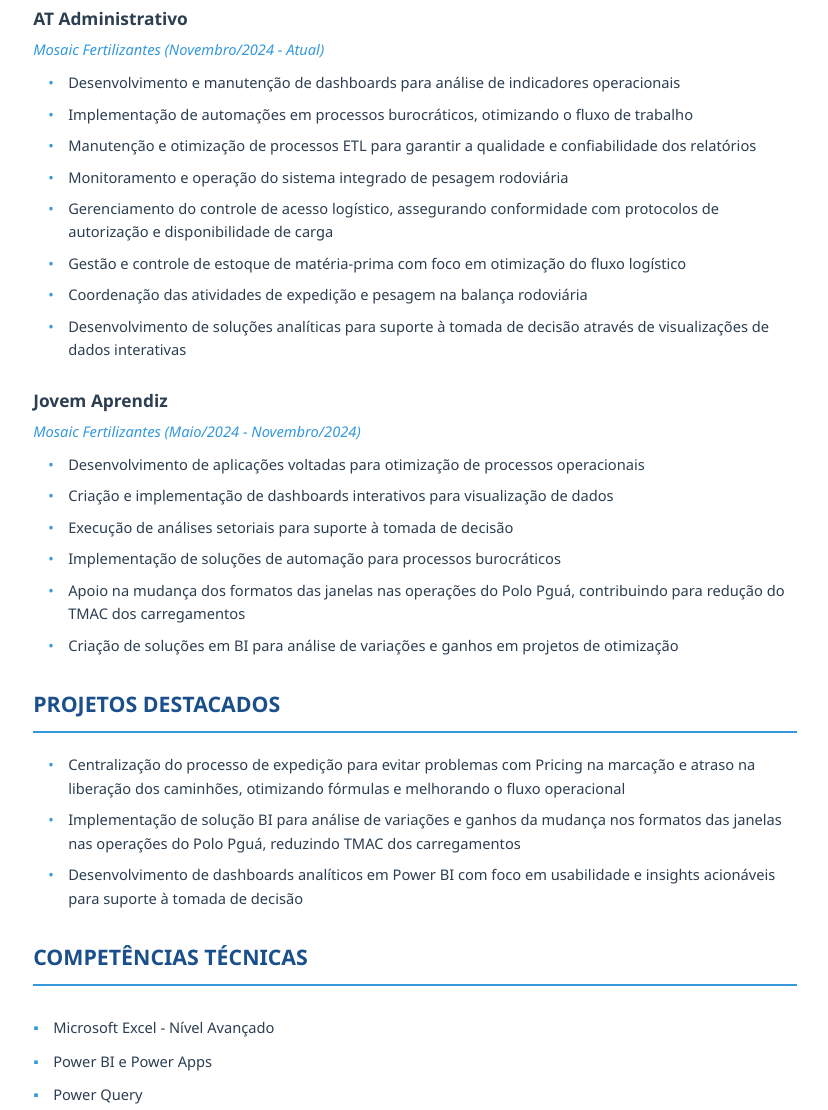
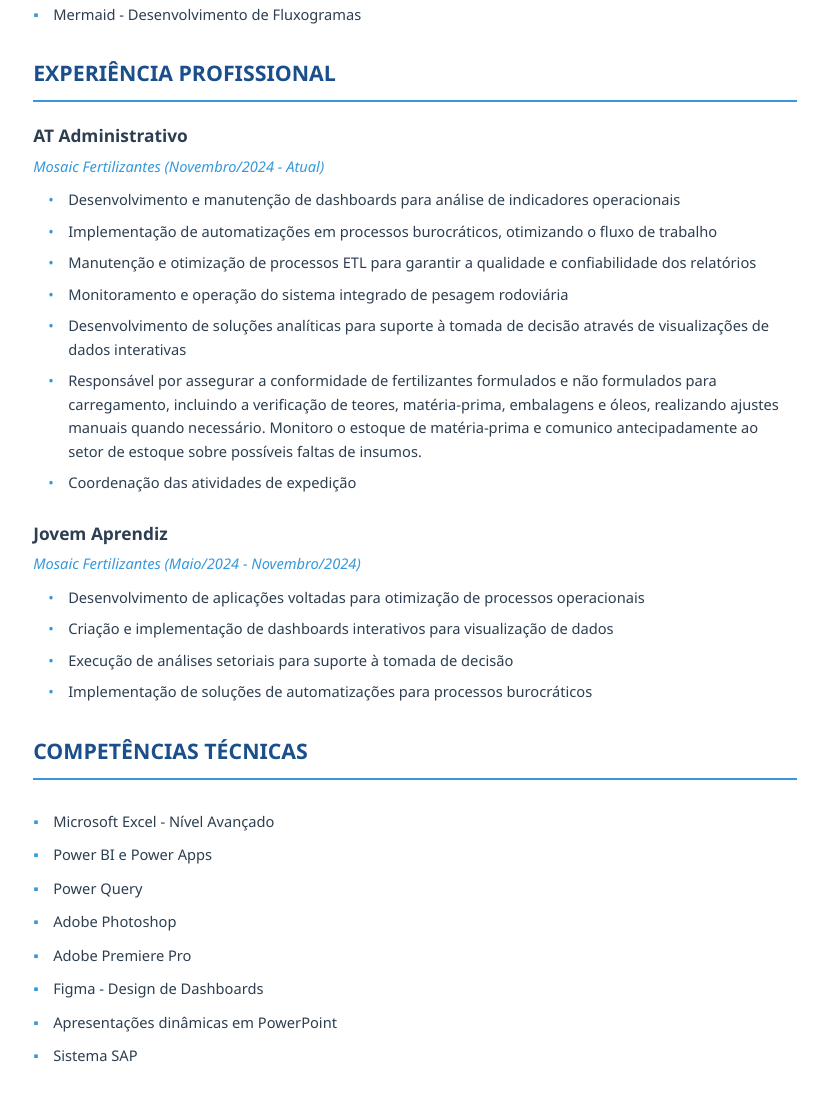
Before and after one commit to AxlRocha/currentcurriculo, a plain HTML site: page index.html in a window 1280 px wide. Shown: the part 1465-2575 px from the top of the page, without its empty margins (225-1053 px from the left). Drawn offline with Linux system fonts and the light colour scheme.

Commit message:
Update index.html

```diff
--- a/index.html
+++ b/index.html
@@ -199,11 +199,11 @@
            <h2>CONQUISTAS E RECONHECIMENTOS</h2>
            <div class="achievement">
                <div class="achievement-title">Reconhecimento BSC - Abril/2025</div>
-               <p>Homenageado no BSC mensal que reúne várias unidades da Mosaic do Brasil para reconhecer colaboradores com impacto positivo na empresa. Recebi destaque pela implementação de dashboards analíticos em Power BI que proporcionaram insights acionáveis, possibilitando a análise completa e avançada de Expedição, Recepção, Agendamentos, Cancelamentos e Planejado vs Realizado, facilitaram a tomada de decisão e otimizaram processos na área de Controladoria, resultando em maior eficiência operacional. Atualmente, o projeto está sendo expandido para outras unidades da Mosaic no Brasil, abrangendo maior território nacional após o sucesso inicial na unidade de Paranaguá.</p>
+               <p>Homenageado no BSC mensal que reúne várias unidades da Mosaic do Brasil para reconhecer colaboradores com impacto positivo na empresa. Recebi destaque pela implementação de dashboards analíticos em Power BI que proporcionaram insights acionáveis, possibilitando a análise completa e avançada de Expedição, Recepção, Agendamentos e Planejado vs Realizado, facilitaram a tomada de decisão e otimizaram processos na área de Controladoria, resultando em maior eficiência operacional. Atualmente, o projeto está sendo expandido para outras unidades da Mosaic no Brasil, abrangendo maior território nacional após o sucesso inicial na unidade de Paranaguá.</p>
            </div>
            <div class="achievement">
                <div class="achievement-title">Reconhecimento BSC - Julho/2025</div>
-               <p>Segundo reconhecimento no BSC mensal da Mosaic Fertilizantes por centralizar o processo de expedição para evitar problemas com Pricing na marcação e atraso na liberação dos caminhões, otimizando as fórmulas e melhorando significativamente o fluxo operacional da empresa.</p>
+               <p>Segundo reconhecimento no BSC mensal da Mosaic Fertilizantes por centralizar o processo de expedição para evitar problemas com Pricing na marcação e atraso na liberação dos caminhões. O projeto envolveu a conferência e validação dos produtos marcados para os caminhões, verificando se há produto disponível em estoque para a quantidade de caminhões marcados e se as marcações estão nos conformes, realizando ajustes manuais quando necessário ou encaminhando para o setor de Pricing. <strong>Resultado:</strong> Após a centralização do processo, desde maio de 2025 não teve mais nenhum caso de caminhões parados aguardando ajuste de Pricing para seguir com faturamento, melhorando significativamente o fluxo operacional da empresa.</p>
            </div>
        </div>
 
@@ -233,13 +233,13 @@
            <div class="job-period">Mosaic Fertilizantes (Novembro/2024 - Atual)</div>
            <div class="job-description">
                <p>Desenvolvimento e manutenção de dashboards para análise de indicadores operacionais</p>
-               <p>Implementação de automações em processos burocráticos, otimizando o fluxo de trabalho</p>
+               <p>Implementação de automatizações em processos burocráticos, otimizando o fluxo de trabalho</p>
                <p>Manutenção e otimização de processos ETL para garantir a qualidade e confiabilidade dos relatórios</p>
                <p>Monitoramento e operação do sistema integrado de pesagem rodoviária</p>
-               <p>Gerenciamento do controle de acesso logístico, assegurando conformidade com protocolos de autorização e disponibilidade de carga</p>
-               <p>Gestão e controle de estoque de matéria-prima com foco em otimização do fluxo logístico</p>
-               <p>Coordenação das atividades de expedição e pesagem na balança rodoviária</p>
                <p>Desenvolvimento de soluções analíticas para suporte à tomada de decisão através de visualizações de dados interativas</p>
+               <p>Responsável por assegurar a conformidade de fertilizantes formulados e não formulados para carregamento, incluindo a verificação de teores, matéria-prima, embalagens e óleos, realizando ajustes manuais quando necessário. Monitoro o estoque de matéria-prima e comunico antecipadamente ao setor de estoque sobre possíveis faltas de insumos.
+               </p>
+               <p>Coordenação das atividades de expedição</p>
            </div>
 
            <div class="job-title">Jovem Aprendiz</div>
@@ -248,18 +248,7 @@
                <p>Desenvolvimento de aplicações voltadas para otimização de processos operacionais</p>
                <p>Criação e implementação de dashboards interativos para visualização de dados</p>
                <p>Execução de análises setoriais para suporte à tomada de decisão</p>
-               <p>Implementação de soluções de automação para processos burocráticos</p>
-               <p>Apoio na mudança dos formatos das janelas nas operações do Polo Pguá, contribuindo para redução do TMAC dos carregamentos</p>
-               <p>Criação de soluções em BI para análise de variações e ganhos em projetos de otimização</p>
-           </div>
-       </div>
-
-       <div class="section">
-           <h2>PROJETOS DESTACADOS</h2>
-           <div class="job-description">
-               <p>Centralização do processo de expedição para evitar problemas com Pricing na marcação e atraso na liberação dos caminhões, otimizando fórmulas e melhorando o fluxo operacional</p>
-               <p>Implementação de solução BI para análise de variações e ganhos da mudança nos formatos das janelas nas operações do Polo Pguá, reduzindo TMAC dos carregamentos</p>
-               <p>Desenvolvimento de dashboards analíticos em Power BI com foco em usabilidade e insights acionáveis para suporte à tomada de decisão</p>
+               <p>Implementação de soluções de automatizações para processos burocráticos</p>
            </div>
        </div>
 
```
